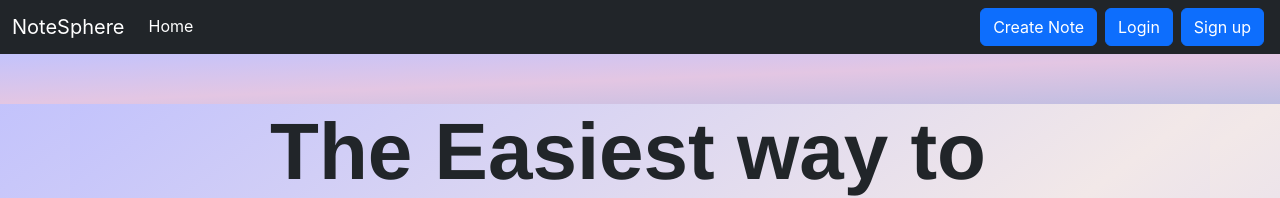
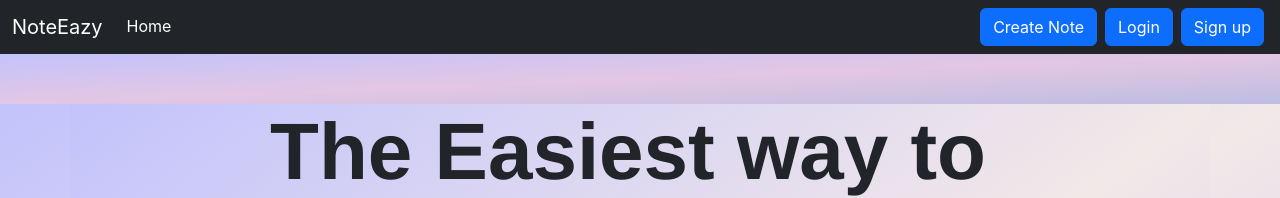
Before and after one commit to Adi2895/inotebook_client, a React (Create React App) app: page / in a window 1280 px wide. Shown: the top 198 px of the page. Built offline with nearby package versions, Linux system fonts and the light colour scheme.

Commit message:
Update Navbar.js

```diff
--- a/src/components/Navbar.js
+++ b/src/components/Navbar.js
@@ -18,7 +18,7 @@ export default function Navbar(props) {
         <>
             <nav className="navbar navbar-expand-lg navbar-dark bg-dark">
                 <div className="container-fluid">
-                    <Link className="navbar-brand" to="/">NoteSphere</Link>
+                    <Link className="navbar-brand" to="/">NoteEazy</Link>
                     <button className="navbar-toggler" type="button" data-bs-toggle="collapse" data-bs-target="#navbarSupportedContent" aria-controls="navbarSupportedContent" aria-expanded="false" aria-label="Toggle navigation">
                         <span className="navbar-toggler-icon"></span>
                     </button>
```
